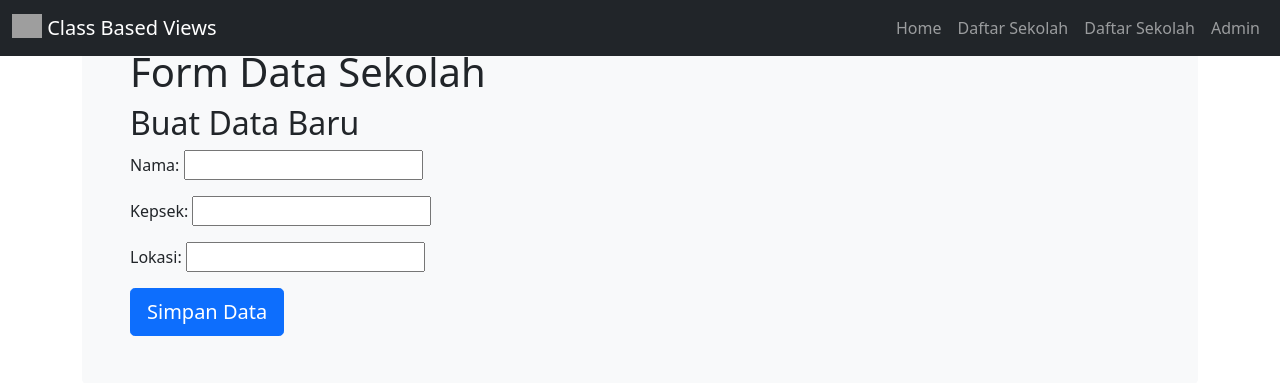
After one commit to dhanny34/belajar-django-cbv, a Django app: page /basic_app/buat/ in a window 1280 px wide. The commit adds this page. Shown: the top 383 px of the page. Run offline with Django 3.2, Linux system fonts and the light colour scheme; grey boxes are pictures that could not be loaded.

Commit message:
CRUD CBV

```diff
--- a/basic_app/models.py
+++ b/basic_app/models.py
@@ -1,4 +1,6 @@
 from django.db import models
+from django.urls import reverse
+
 
 # Create your models here.
 class Sekolah(models.Model):
@@ -9,6 +11,11 @@ class Sekolah(models.Model):
     def __str__(self):
         return self.nama
 
+    # url setelah selesai post akan redirect kemana
+    def get_absolute_url(self):
+        return reverse('basic_app:sekolahdetail', kwargs={'pk': self.pk})
+
+
 
 class Murid(models.Model):
     nama = models.CharField(max_length=200)
--- a/basic_app/templates/basic_app/sekolah_detail.html
+++ b/basic_app/templates/basic_app/sekolah_detail.html
@@ -18,4 +18,9 @@
 </div>
 
 
+<div class="container">
+    <p><a class="btn btn-outline-success" href="{% url 'basic_app:update' pk=detail_sekolah.pk %}">Update</a></p>
+    <p><a class="btn btn-outline-danger" href="{% url 'basic_app:hapus' pk=detail_sekolah.pk %}">Hapus</a></p>
+</div>
+
 {% endblock %}
--- /dev/null
+++ b/basic_app/templates/basic_app/sekolah_form.html
@@ -0,0 +1,27 @@
+{% extends "basic_app/basic_app_base.html" %}
+
+{% block body_block %}
+
+<div class="p-5 mb-4 bg-light rounded-3">
+    <h1>{{ page_title }}</h1>
+
+    {# kalau belum ada PK atau ada data berarti buat baru #}
+    {% if not form.instance.pk %}
+        <h2>Buat Data Baru</h2>
+    {% else %}
+        <h2>Update Data</h2>
+    {% endif %}
+
+    <form method="POST">
+        {% csrf_token %}
+
+        {{ form.as_p }}
+
+        <button type="submit" class="btn btn-primary btn-lg">Simpan Data</button>
+
+    </form>
+
+</div>
+
+
+{% endblock %}
--- a/basic_app/urls.py
+++ b/basic_app/urls.py
@@ -4,6 +4,9 @@ from . import views
 app_name = 'basic_app'
 
 urlpatterns = [
-    path('', views.SekolahList.as_view(), name='list'),
-    path('sekolah/<int:pk>', views.SekolahDetail.as_view(), name='sekolahdetail'),
+    path('', views.SekolahListView.as_view(), name='list'),
+    path('sekolah/<int:pk>', views.SekolahDetailView.as_view(), name='sekolahdetail'),
+    path('buat/', views.SekolahCreateView.as_view(), name='buat'),
+    path('update/<int:pk>', views.SekolahUpdateView.as_view(), name='update'),
+    path('hapus/<int:pk>', views.SekolahHapusView.as_view(), name='hapus'),
 ]
--- a/basic_app/views.py
+++ b/basic_app/views.py
@@ -1,7 +1,10 @@
 from django.shortcuts import render
-from django.views.generic import View, TemplateView, ListView, DetailView
+from django.views.generic import (View,
+                                    TemplateView, ListView, DetailView,
+                                    CreateView, UpdateView, DeleteView)
 from django.http import HttpResponse
 from .models import Sekolah, Murid
+from django.urls import reverse_lazy
 
 
 # Create your views here.
@@ -24,7 +27,7 @@ class IndexCBVView(TemplateView):
         return context
 
 
-class SekolahList(ListView):
+class SekolahListView(ListView):
     model = Sekolah
     context_object_name = 'daftar_sekolah'
 
@@ -34,7 +37,7 @@ class SekolahList(ListView):
         return context
 
 
-class SekolahDetail(DetailView):
+class SekolahDetailView(DetailView):
     model = Sekolah
     context_object_name = 'detail_sekolah'
     template_name = 'basic_app/sekolah_detail.html'
@@ -43,3 +46,34 @@ class SekolahDetail(DetailView):
         context = super().get_context_data(**kwargs)
         context['page_title'] = 'Selamat datang di Halaman Detail Sekolah'
         return context
+
+
+class SekolahCreateView(CreateView):
+    fields = ('nama', 'kepsek', 'lokasi')
+    model = Sekolah
+
+    def get_context_data(self, **kwargs):
+        context = super().get_context_data(**kwargs)
+        context['page_title'] = 'Form Data Sekolah'
+        return context
+
+
+class SekolahUpdateView(UpdateView):
+    fields = ('nama', 'kepsek')
+    model = Sekolah
+
+    def get_context_data(self, **kwargs):
+        context = super().get_context_data(**kwargs)
+        context['page_title'] = 'Form Data Sekolah'
+        return context
+
+
+class SekolahHapusView(DeleteView):
+    model = Sekolah
+
+    success_url = reverse_lazy('basic_app:list')
+
+    def get_context_data(self, **kwargs):
+        context = super().get_context_data(**kwargs)
+        context['page_title'] = 'Hapus Sekolah'
+        return context
```
Also changed, not shown: basic_app/templates/basic_app/sekolah_confirm_delete.html (added, +19 -0 lines), db.sqlite3.
